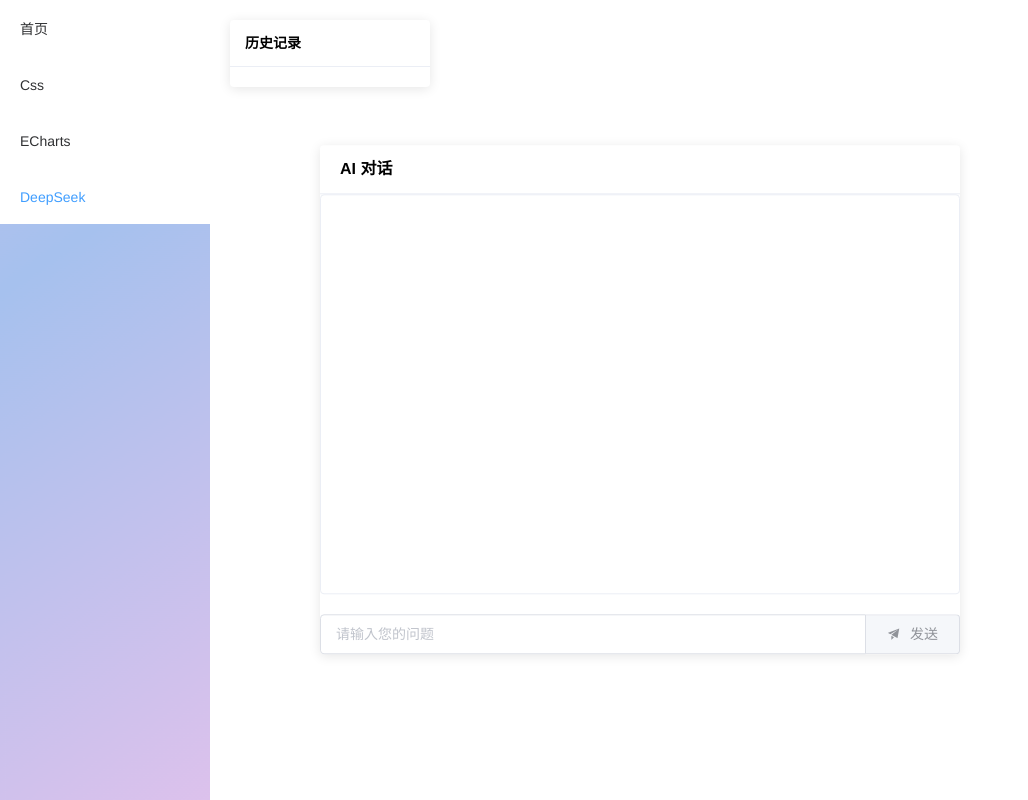
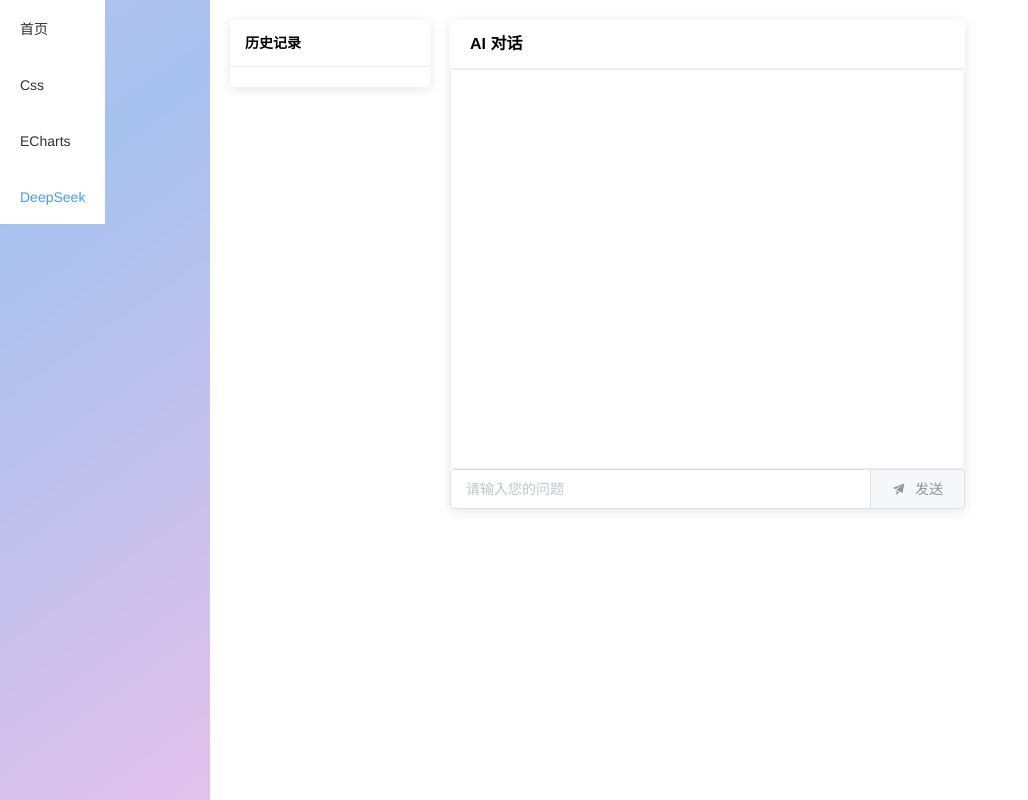
Before and after one commit to povertyPoor/gadget, a Vue app: page /DeepSeek in a window 1280 px wide. Shown: the whole page, without its empty margins (0-1028 px from the left). Built offline with nearby package versions, Linux system fonts and the light colour scheme.

Commit message:
优化样式

```diff
--- a/src/layout/components/Sidebar/index.vue
+++ b/src/layout/components/Sidebar/index.vue
@@ -9,48 +9,51 @@
       :collapse-transition="false"
       mode="vertical"
     >
-      <sidebar-item v-for="route in routes" :key="route.path" :item="route" :base-path="route.path" />
+      <sidebar-item
+        v-for="route in routes"
+        :key="route.path"
+        :item="route"
+        :base-path="route.path"
+      />
     </el-menu>
   </el-scrollbar>
 </template>
 
 <script>
-import { mapGetters } from 'vuex'
-import SidebarItem from './SidebarItem'
-import variables from '@/styles/variables.scss'
+import { mapGetters } from "vuex";
+import SidebarItem from "./SidebarItem";
+import variables from "@/styles/variables.scss";
 
 export default {
   components: { SidebarItem },
   computed: {
-    ...mapGetters([
-      'sidebar'
-    ]),
+    ...mapGetters(["sidebar"]),
     routes() {
-      return this.$router.options.routes
+      return this.$router.options.routes;
     },
     activeMenu() {
-      const route = this.$route
-      const { meta, path } = route
+      const route = this.$route;
+      const { meta, path } = route;
       // if set path, the sidebar will highlight the path you set
       if (meta.activeMenu) {
-        return meta.activeMenu
+        return meta.activeMenu;
       }
-      return path
+      return path;
     },
     showLogo() {
-      return this.$store.state.settings.sidebarLogo
+      return this.$store.state.settings.sidebarLogo;
     },
     variables() {
-      return variables
-    }
+      return variables;
+    },
   },
   mounted() {
-    const barArr = document.querySelectorAll('.el-scrollbar__bar')
-    barArr.forEach(item => {
-      item.parentNode.removeChild(item)
-    })
-  }
-}
+    const barArr = document.querySelectorAll(".el-scrollbar__bar");
+    barArr.forEach((item) => {
+      item.parentNode.removeChild(item);
+    });
+  },
+};
 </script>
 
 <style lang="scss" scoped>
@@ -67,18 +70,20 @@ export default {
 ::v-deep .el-scrollbar__wrap::after {
   content: "";
   display: block;
-  position: relative;
-  top: -112px;
+  position: absolute;
   width: 1920px;
-  height: 745.6px;
+  height: 100%;
   background: linear-gradient(
-      145deg,
-      #fbc2eb 0%,
-      #a6c1ee 51%,
-      #fbc2eb 100%
+    145deg,
+    #fbc2eb 0%,
+    #a6c1ee 51%,
+    #fbc2eb 100%
   ) !important;
   animation: moveGradation 2s linear infinite alternate;
   z-index: -1;
+}
+::v-deep .el-scrollbar__view {
+  position: absolute;
 }
 ::v-deep .el-scrollbar__wrap {
   overflow: hidden;
--- a/src/layout/index.vue
+++ b/src/layout/index.vue
@@ -2,22 +2,21 @@
   <div class="app-wrapper">
     <sidebar class="sidebar-container" />
     <div class="main-container">
-      <div class="fixed-header" />
       <app-main />
     </div>
   </div>
 </template>
 
 <script>
-import { Sidebar, AppMain } from './components'
+import { Sidebar, AppMain } from "./components";
 
 export default {
-  name: 'Layout',
+  name: "Layout",
   components: {
     Sidebar,
-    AppMain
-  }
-}
+    AppMain,
+  },
+};
 </script>
 
 <style lang="scss" scoped>
@@ -29,30 +28,13 @@ export default {
   position: relative;
   height: 100%;
   width: 100%;
-    &.mobile.openSidebar{
+  &.mobile.openSidebar {
     position: fixed;
     top: 0;
   }
 }
 
-  .fixed-header {
-    position: fixed;
-    top: 0;
-    right: 0;
-    z-index: 9;
-    width: calc(100% - #{$sideBarWidth});
-    transition: width 0.28s;
-  }
-
-  .hideSidebar .fixed-header {
-    width: calc(100% - 54px)
-  }
-
-  .mobile .fixed-header {
-    width: 100%;
-  }
-
-  .sidebar-container{
+.sidebar-container {
   background: unset !important;
 }
 </style>
--- a/src/views/DeepSeek/index.vue
+++ b/src/views/DeepSeek/index.vue
@@ -205,10 +205,6 @@ export default {
   }
 
   .custom-dialog {
-    position: fixed;
-    top: 50%;
-    left: 50%;
-    transform: translate(-50%, -50%);
     width: 50%;
     min-width: 300px;
     max-width: 800px;
@@ -238,7 +234,6 @@ export default {
     padding: 10px;
     border: 1px solid #ebeef5;
     border-radius: 4px;
-    margin-bottom: 20px;
 
     .message {
       margin: 10px 0;
@@ -292,9 +287,5 @@ export default {
       }
     }
   }
-
-  .input-area {
-    margin-top: 20px;
-  }
 }
 </style>
```
Lines whose indentation alone changed are shown as unchanged.
